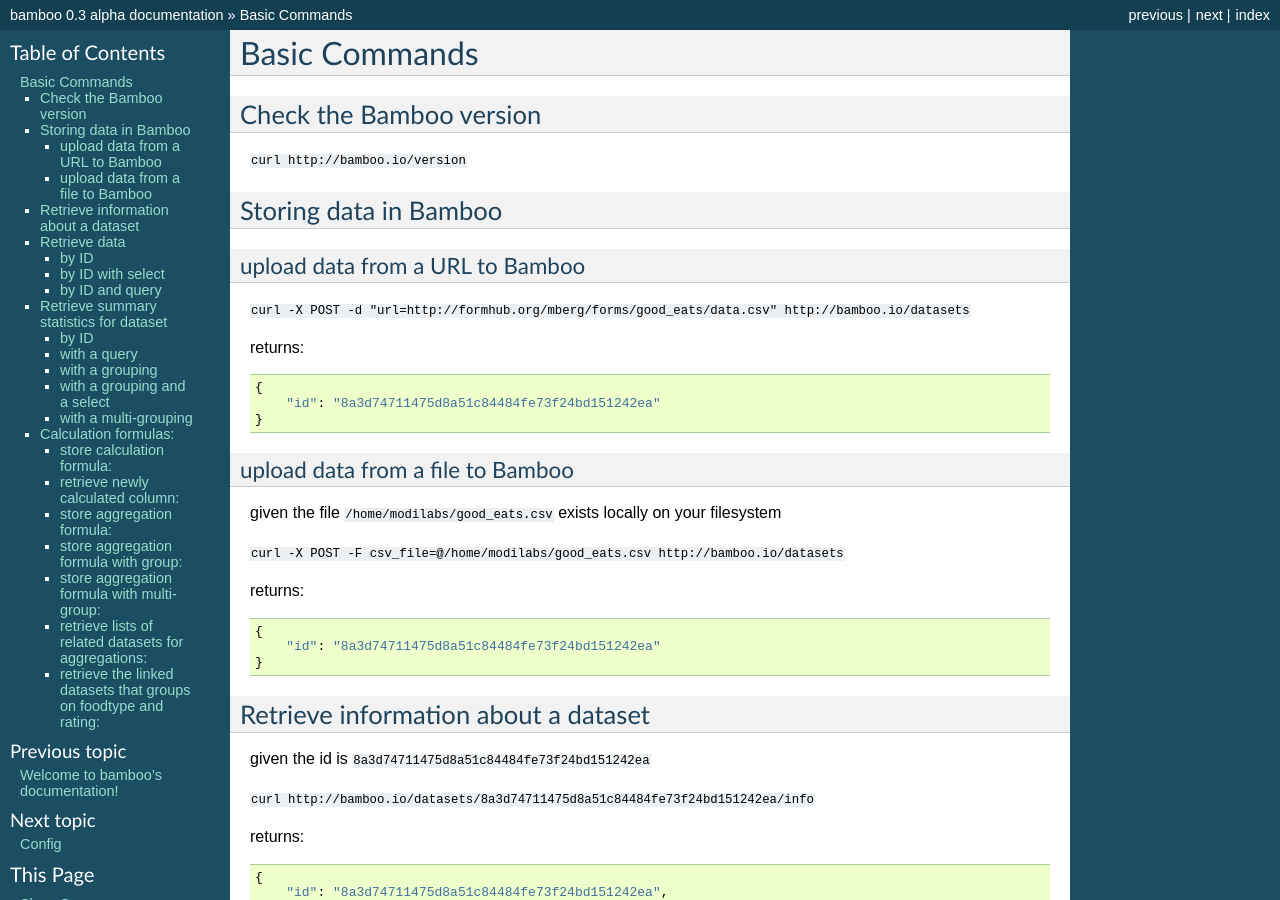
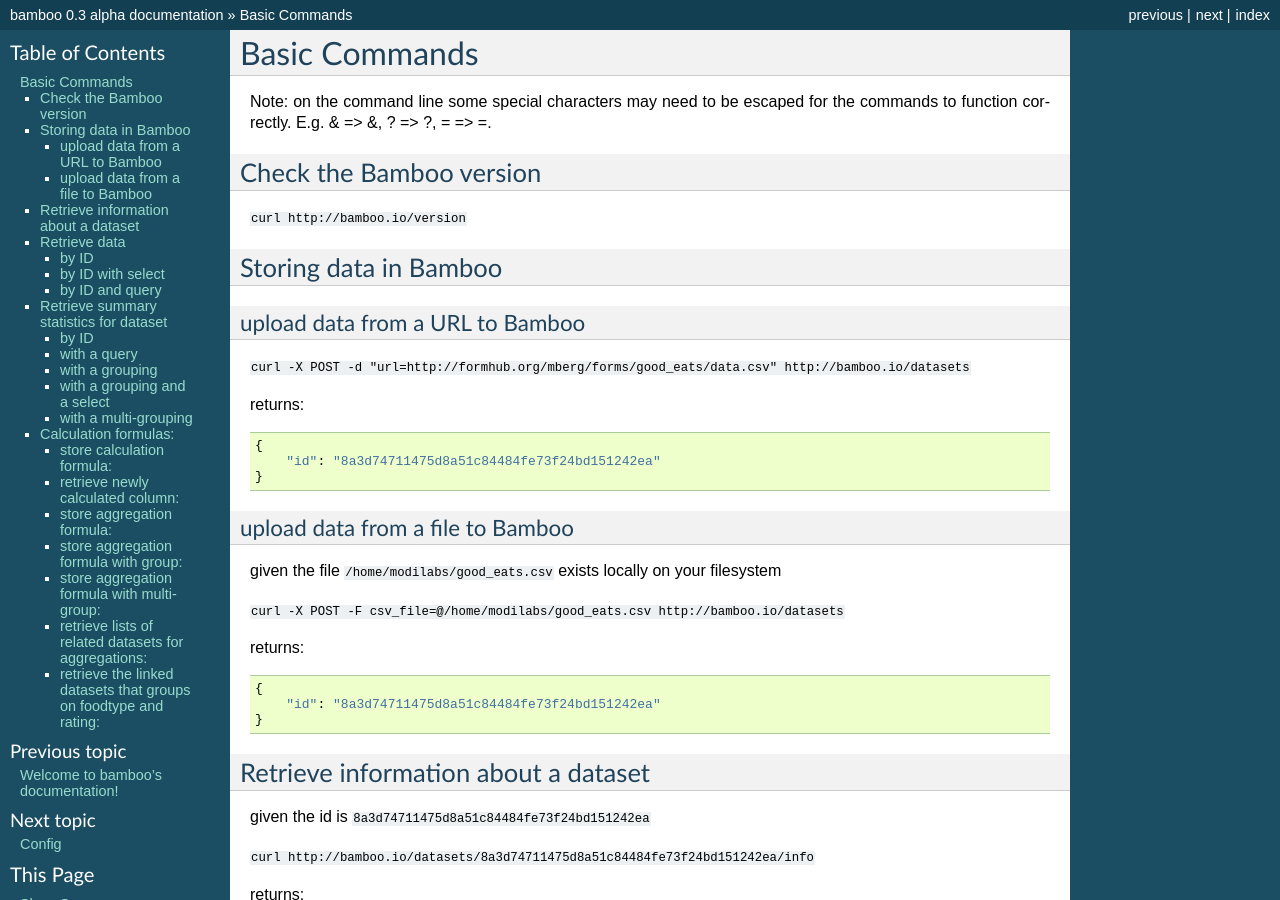
Before and after one commit to pld/bamboo, a Sphinx documentation site: the page built from docs/basic_commands.rst, in a window 1280 px wide and 900 px high. Built offline with Sphinx 7.4.7, drawn with Linux system fonts in a browser that asks for light colours; formulas are drawn with MathJax 3.

Commit message:
add note about escaping

```diff
--- a/docs/basic_commands.rst
+++ b/docs/basic_commands.rst
@@ -1,5 +1,8 @@
 Basic Commands
 ==============
+
+Note: on the command line some special characters may need to be escaped for
+the commands to function correctly.  E.g. & => \&, ? => \?, = => \=.
 
 Check the Bamboo version
 ------------------------
```
